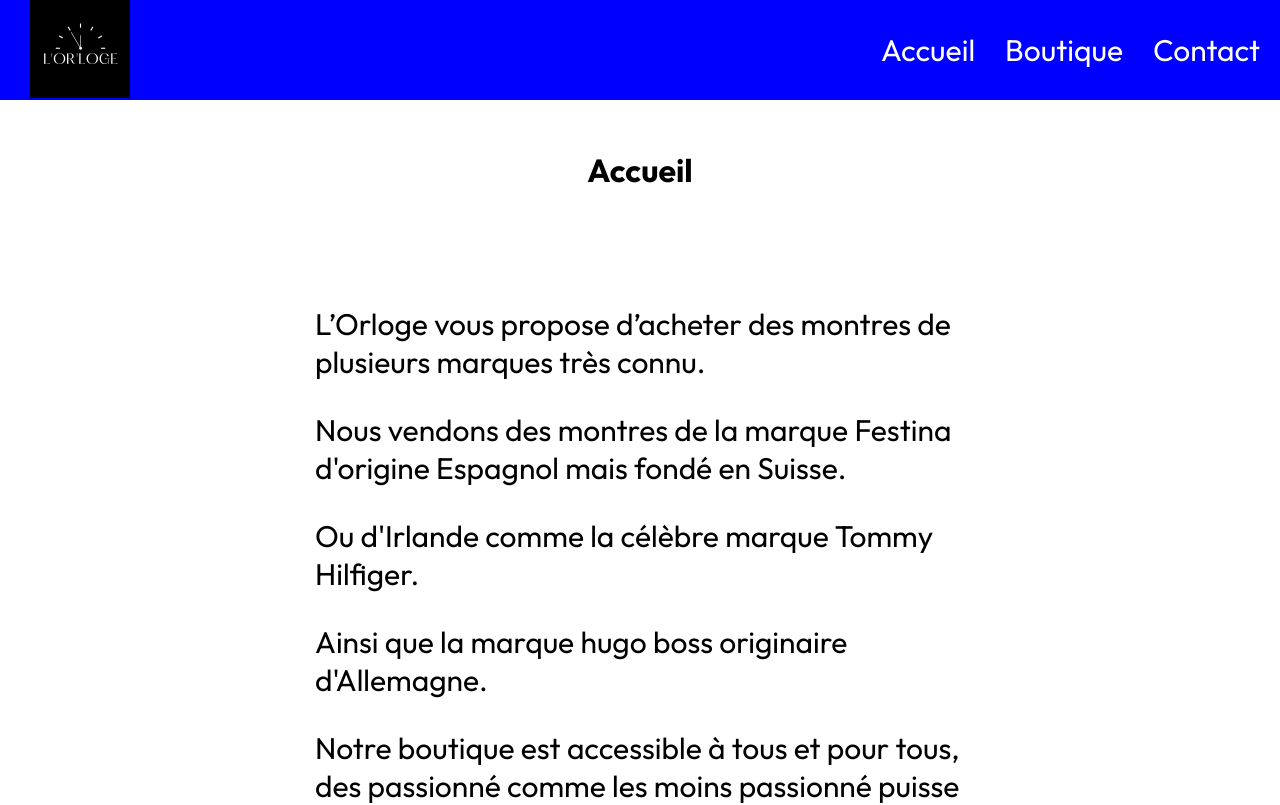
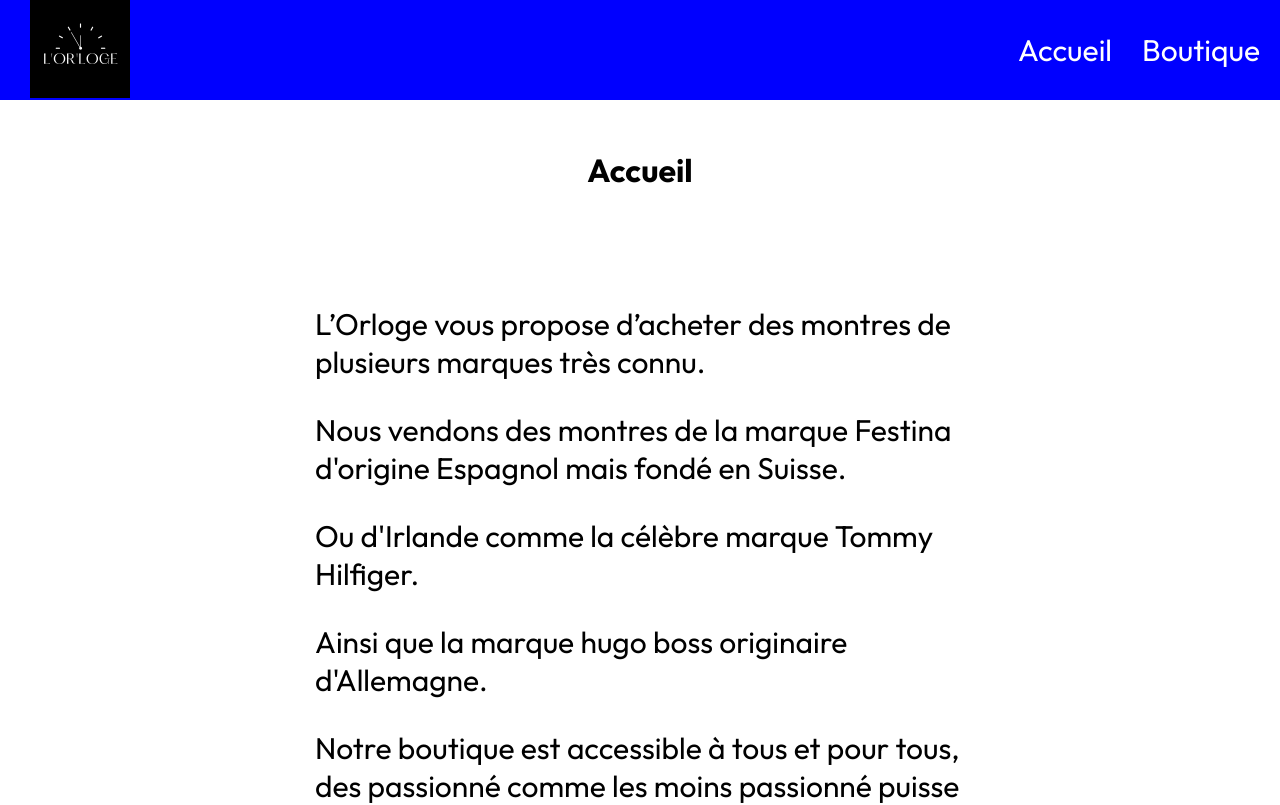
Before and after one commit to jeremydasi/my-watch, a React (Create React App) app: page / in a window 1280 px wide. Shown: the top 805 px of the page. Built offline with nearby package versions, Linux system fonts and the light colour scheme.

Commit message:
contact todo

```diff
--- a/src/App.js
+++ b/src/App.js
@@ -16,7 +16,7 @@
         <Routes>
           <Route path='/' element={<Home/>} />
           <Route path='/Boutique' element={<Boutique/>} />
-          <Route path='/Contact' element={<Contact/>} />
+          {/* <Route path='/Contact' element={<Contact/>} />  => TODO*/}
         </Routes>
         </div>
         <Footer/>
--- a/src/component/header/header.js
+++ b/src/component/header/header.js
@@ -14,7 +14,7 @@
             <div className='containerRoot'>
                 <Button label="Accueil" onClick={() => navigate('/')}/>
                 <Button label="Boutique" onClick={() => navigate('/boutique')}/>
-                <Button label="Contact" onClick={() => navigate('/contact')}/>
+                {/* <Button label="Contact" onClick={() => navigate('/contact')}/>  => TODO*/}
             </div>
         </div>
     )
```
